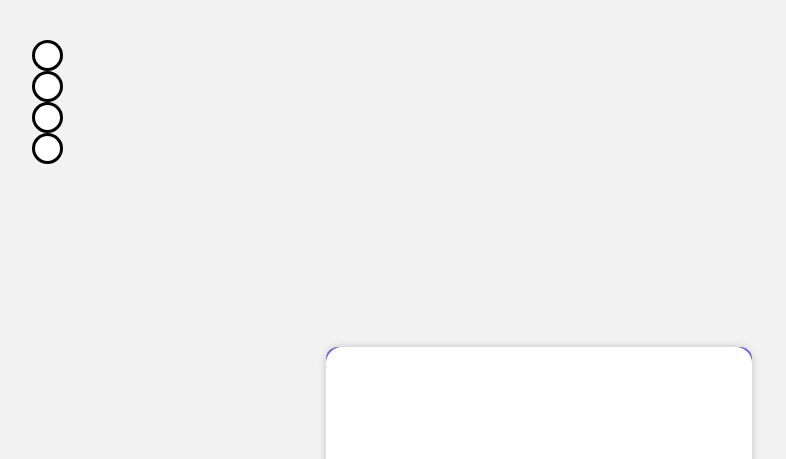
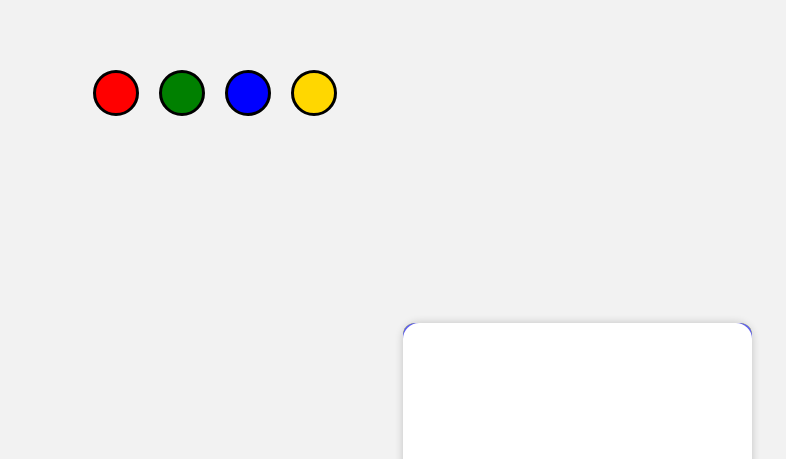
Before and after one commit to shashank-singh096/indianludoraja, a plain HTML site: page client/index.html in a window 1280 px wide. Shown: the top 459 px of the page, without its empty margins (248-1034 px from the left). Drawn offline with Linux system fonts and the light colour scheme.

Commit message:
Update style.css

```diff
--- a/client/style.css
+++ b/client/style.css
@@ -126,3 +126,20 @@
   font-size: 18px;
   font-weight: bold;
 }
+.tokens-area {
+  margin-top: 30px;
+  display: flex;
+  justify-content: center;
+  gap: 20px;
+}
+.token {
+  width: 40px;
+  height: 40px;
+  border-radius: 50%;
+  transition: transform 0.5s ease;
+  cursor: pointer;
+}
+.red { background: red; }
+.green { background: green; }
+.blue { background: blue; }
+.yellow { background: gold; }
```
